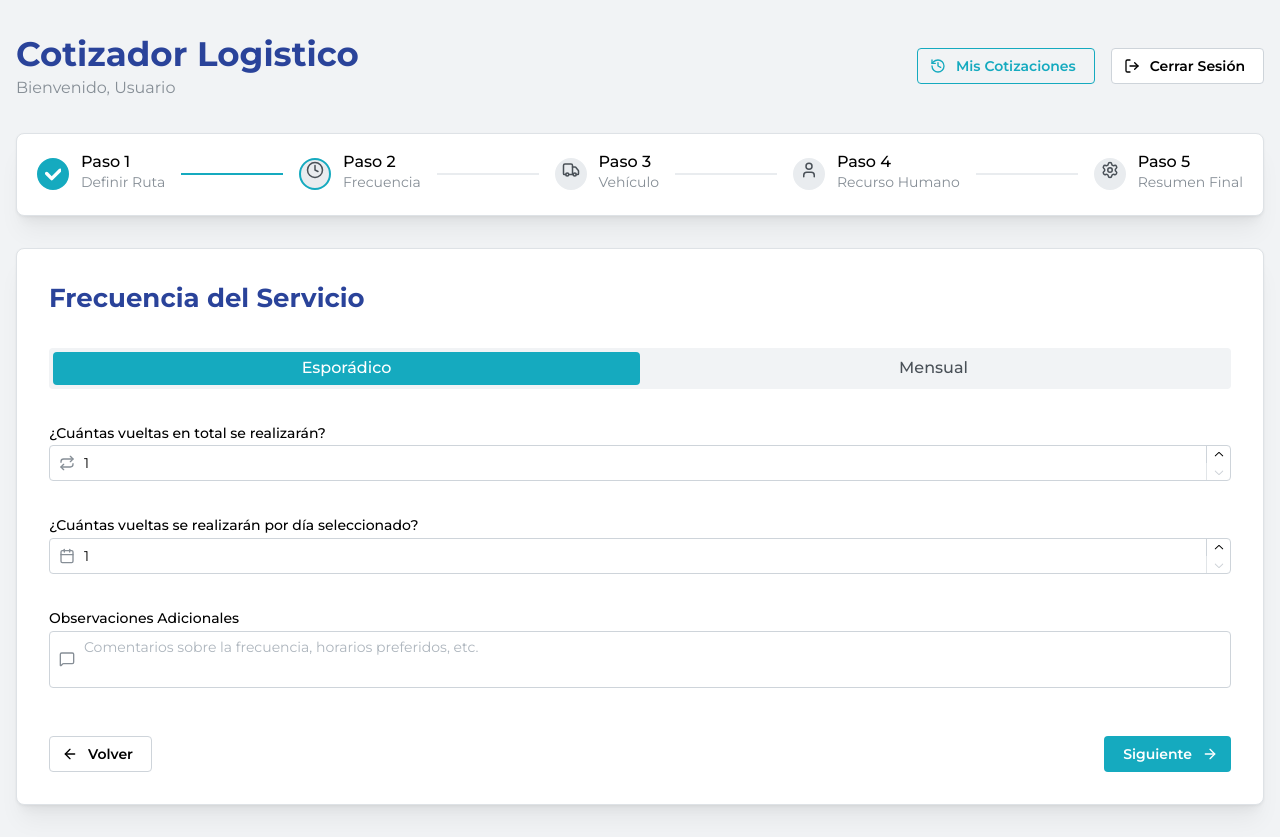
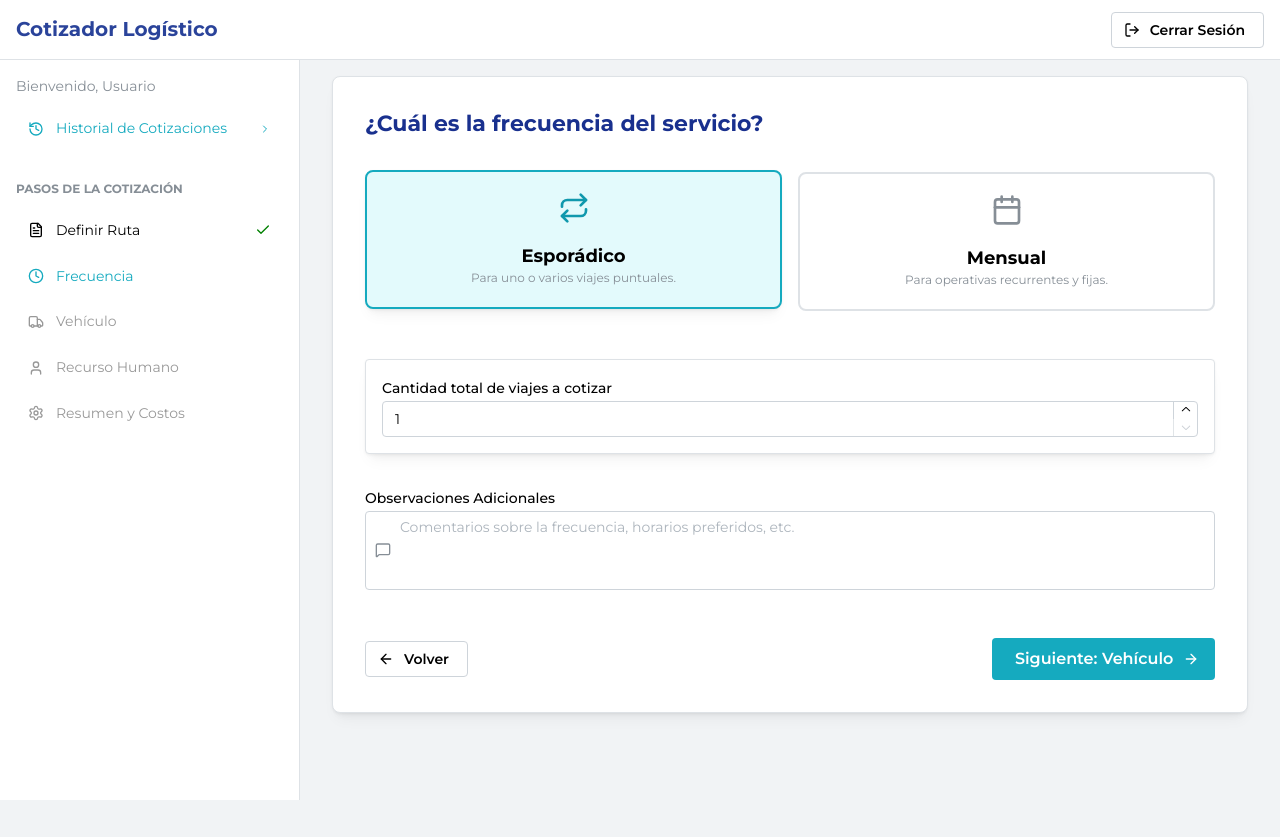
Before and after one commit to matiasbourgeois/cotizadorRutas, a React (Vite) app in the folder cotizadorRutas-frontend/: page /cotizador/frecuencia/1 in a window 1280 px wide. After the commit the page ends 800 px from the top, so only its background shows below. Built offline with nearby package versions, Linux system fonts and the light colour scheme; sample sign-in values are in the browser's storage.

Commit message:
WIP: Guardando progreso en la propuesta

```diff
--- a/cotizadorRutas-frontend/package.json
+++ b/cotizadorRutas-frontend/package.json
@@ -21,6 +21,7 @@
     "bootstrap": "^5.3.6",
     "date-fns": "^4.1.0",
     "dayjs": "^1.11.13",
+    "framer-motion": "^12.19.1",
     "lucide-react": "^0.513.0",
     "react": "^19.1.0",
     "react-bootstrap": "^2.10.10",
--- a/cotizadorRutas-frontend/src/context/Cotizacion.jsx
+++ b/cotizadorRutas-frontend/src/context/Cotizacion.jsx
@@ -1,4 +1,4 @@
-// ruta: src/context/Cotizacion.jsx
+// Archivo: cotizadorRutas-frontend/src/context/Cotizacion.jsx (Versión Robusta)
 
 import React, { createContext, useContext, useState } from "react";
 
@@ -6,32 +6,54 @@ const CotizacionContext = createContext();
 
 export const useCotizacion = () => useContext(CotizacionContext);
 
+// Definimos un estado inicial claro para todo el cotizador
+const initialState = {
+  puntosEntrega: null,
+  frecuencia: null,
+  vehiculo: null,
+  recursoHumano: null,
+  detallesCarga: { tipo: 'general', pesoKg: 0, valorDeclarado: 0 },
+};
+
 export const CotizacionProvider = ({ children }) => {
-  // Estados para cada paso del cotizador
-  const [puntosEntrega, setPuntosEntrega] = useState(null);
-  const [frecuencia, setFrecuencia] = useState(null);
-  const [vehiculo, setVehiculo] = useState(null);
-  const [recursoHumano, setRecursoHumano] = useState(null);
+  // ¿Por qué este cambio?
+  // 1.  Ahora tenemos un único estado 'cotizacion' que contiene todo.
+  // 2.  Este estado siempre empieza con una estructura definida (initialState),
+  //     por lo que 'cotizacion.puntosEntrega' nunca será indefinido, será 'null' al principio.
+  const [cotizacion, setCotizacion] = useState(initialState);
 
-  // ✅ LÍNEA FALTANTE AÑADIDA
-  // Aquí declaramos el estado para los detalles de la carga.
-  const [detallesCarga, setDetallesCarga] = useState({ tipo: 'general', pesoKg: 0, valorDeclarado: 0 });
+  // Creamos funciones específicas para modificar cada parte del estado
+  const setPuntosEntrega = (puntos) => {
+    setCotizacion(prev => ({ ...prev, puntosEntrega: puntos }));
+  };
 
+  const setFrecuencia = (frecuencia) => {
+    setCotizacion(prev => ({ ...prev, frecuencia: frecuencia }));
+  };
+
+  const setVehiculo = (vehiculo) => {
+    setCotizacion(prev => ({ ...prev, vehiculo: vehiculo }));
+  };
+
+  const setRecursoHumano = (recursoHumano) => {
+    setCotizacion(prev => ({ ...prev, recursoHumano: recursoHumano }));
+  };
+
+  const setDetallesCarga = (detalles) => {
+    setCotizacion(prev => ({ ...prev, detallesCarga: detalles }));
+  };
 
   return (
     <CotizacionContext.Provider
       value={{
-        puntosEntrega,
+        // Pasamos el objeto completo de la cotización
+        cotizacion,
+        // Y pasamos las funciones para modificarlo
         setPuntosEntrega,
-        frecuencia,
         setFrecuencia,
-        vehiculo,
         setVehiculo,
-        recursoHumano,
         setRecursoHumano,
-        // Ahora estas variables sí existen y pueden ser pasadas en el contexto
-        detallesCarga,
-        setDetallesCarga
+        setDetallesCarga,
       }}
     >
       {children}
--- a/cotizadorRutas-frontend/src/layouts/CotizadorLayout.jsx
+++ b/cotizadorRutas-frontend/src/layouts/CotizadorLayout.jsx
@@ -1,44 +1,46 @@
-// Archivo: cotizadorRutas-frontend/src/layouts/CotizadorLayout.jsx
+// Archivo: cotizadorRutas-frontend/src/layouts/CotizadorLayout.jsx (Versión Rediseño "Cockpit")
 
-import React from 'react';
 import { Outlet, useLocation, Link } from 'react-router-dom';
-import { Stepper, Container, Paper, Title, rem, Group, Text, Button, Box } from '@mantine/core';
-import { FileText, Clock, Truck, User, Settings, Check, LogOut, History } from 'lucide-react';
+import { AppShell, Burger, Group, Text, NavLink, Box, Container, Button } from '@mantine/core';
+import { useDisclosure } from '@mantine/hooks';
+import { FileText, Clock, Truck, User, Settings, Check, LogOut, History, ChevronRight } from 'lucide-react';
 import { useAuth } from '../context/AuthContext';
 
 const CotizadorLayout = () => {
+  // ¿Por qué este cambio?
+  // Usamos el componente AppShell de Mantine, que está diseñado específicamente
+  // para crear layouts complejos con paneles laterales (navbar) y un área de
+  // contenido principal. Es la herramienta perfecta para nuestra visión.
+
+  const [opened, { toggle }] = useDisclosure();
   const location = useLocation();
   const { auth, cerrarSesionAuth } = useAuth();
 
-  const stepPaths = [
-    '/',
-    '/cotizador/frecuencia',
-    '/cotizador/vehiculo',
-    '/cotizador/recurso-humano',
-    '/cotizador/configuracion-final'
+  const steps = [
+    { path: '/', label: 'Definir Ruta', icon: FileText },
+    { path: '/cotizador/frecuencia', label: 'Frecuencia', icon: Clock },
+    { path: '/cotizador/vehiculo', label: 'Vehículo', icon: Truck },
+    { path: '/cotizador/recurso-humano', label: 'Recurso Humano', icon: User },
+    { path: '/cotizador/configuracion-final', label: 'Resumen y Costos', icon: Settings },
   ];
 
-  let active = stepPaths.findIndex(path => location.pathname.startsWith(path) && path !== '/');
-  if (location.pathname === '/') active = 0;
-  if (location.pathname.startsWith('/cotizador/configuracion-final')) active = 4;
+  // Lógica para determinar el paso activo (y los completados)
+  let activeIndex = steps.findIndex(step => location.pathname.startsWith(step.path) && step.path !== '/');
+  if (location.pathname === '/') activeIndex = 0;
+  if (location.pathname.startsWith('/cotizador/configuracion-final')) activeIndex = 4;
+
 
   return (
-    <Container size="xl" my="xl">
-      {/* --- INICIO: ENCABEZADO AÑADIDO --- */}
-      <Group justify="space-between" mb="xl">
-        <Box>
-          <Title order={1} c="deep-blue.7">Cotizador Logistico</Title>
-          <Text c="dimmed">Bienvenido, {auth?.nombre || 'Usuario'}</Text>
-        </Box>
-            <Group>
-                <Button
-                    component={Link}
-                    to="/historial"
-                    variant="outline"
-                    leftSection={<History size={16} />}
+    <AppShell
+      header={{ height: 60 }}
+      navbar={{ width: 300, breakpoint: 'sm', collapsed: { mobile: !opened } }}
+      padding="md"
     >
-                    Mis Cotizaciones
-                </Button>
+      {/* --- Encabezado Superior --- */}
+      <AppShell.Header>
+        <Group h="100%" px="md" justify="space-between">
+            <Burger opened={opened} onClick={toggle} hiddenFrom="sm" size="sm" />
+            <Text fw={700} c="deep-blue.7" size="xl">Cotizador Logístico</Text>
             <Button
                 variant="default"
                 leftSection={<LogOut size={16} />}
@@ -47,45 +49,57 @@ const CotizadorLayout = () => {
                 Cerrar Sesión
             </Button>
         </Group>
-      </Group>
+      </AppShell.Header>
 
-      <Paper withBorder shadow="md" p="lg" mb="xl" radius="md">
-        <Stepper active={active} color="cyan" iconSize={32}>
-          <Stepper.Step
-            icon={<FileText style={{ width: rem(18), height: rem(18) }} />}
-            label="Paso 1"
-            description="Definir Ruta"
+      {/* --- Columna Izquierda: El "Panel de Misión" --- */}
+      <AppShell.Navbar p="md">
+        <Text c="dimmed" size="sm" mb="sm">Bienvenido, {auth?.nombre || 'Usuario'}</Text>
+
+        <NavLink
+            href="/historial"
+            label="Historial de Cotizaciones"
+            leftSection={<History size={16} />}
+            rightSection={<ChevronRight size={12} />}
+            variant="subtle"
+            active
+            component={Link}
+            to="/historial"
+            mb="xl"
         />
-          <Stepper.Step
-            icon={<Clock style={{ width: rem(18), height: rem(18) }} />}
-            label="Paso 2"
-            description="Frecuencia"
+
+        <Text tt="uppercase" size="xs" c="dimmed" fw={700} mb="sm">Pasos de la cotización</Text>
+
+        {steps.map((step, index) => {
+            const isCompleted = index < activeIndex;
+            const isActive = index === activeIndex;
+
+            return (
+                <NavLink
+                    key={step.label}
+                    href={isCompleted ? step.path : undefined}
+                    label={step.label}
+                    leftSection={<step.icon size={16} />}
+                    rightSection={isCompleted ? <Check size={16} color="green" /> : null}
+                    active={isActive}
+                    disabled={!isCompleted && !isActive}
+                    component={isCompleted ? Link : 'div'}
+                    to={isCompleted ? step.path : undefined}
+                    variant="subtle"
+                    mb={5}
                 />
-          <Stepper.Step
-            icon={<Truck style={{ width: rem(18), height: rem(18) }} />}
-            label="Paso 3"
-            description="Vehículo"
-          />
-          <Stepper.Step
-            icon={<User style={{ width: rem(18), height: rem(18) }} />}
-            label="Paso 4"
-            description="Recurso Humano"
-          />
-          <Stepper.Step
-            icon={<Settings style={{ width: rem(18), height: rem(18) }} />}
-            label="Paso 5"
-            description="Resumen Final"
-          />
-          <Stepper.Completed>
-            <Check style={{ width: rem(18), height: rem(18) }} />
-          </Stepper.Completed>
-        </Stepper>
-      </Paper>
+            );
+        })}
+        {/* Aquí irá el "Live Summary Ticker" en el futuro */}
+      </AppShell.Navbar>
 
-      <Paper withBorder shadow="md" p="xl" radius="md">
+      {/* --- Columna Derecha: El "Área de Trabajo" --- */}
+      <AppShell.Main>
+        <Container fluid>
+            {/* El Outlet renderizará el contenido del paso actual aquí */}
             <Outlet />
-      </Paper>
         </Container>
+      </AppShell.Main>
+    </AppShell>
   );
 };
 
--- a/cotizadorRutas-frontend/src/pages/frecuenciaPaso/FrecuenciaPaso.jsx
+++ b/cotizadorRutas-frontend/src/pages/frecuenciaPaso/FrecuenciaPaso.jsx
@@ -1,21 +1,81 @@
-// ruta: src/pages/frecuenciaPaso/FrecuenciaPaso.jsx
+// Archivo: cotizadorRutas-frontend/src/pages/frecuenciaPaso/FrecuenciaPaso.jsx (Versión Rediseño "Cockpit")
 
 import { useState } from "react";
 import clienteAxios from "../../api/clienteAxios";
 import { useNavigate, useParams } from "react-router-dom";
 import { useCotizacion } from "../../context/Cotizacion";
 import {
-    Stack,
-    Title,
-    SegmentedControl,
-    NumberInput,
-    Chip,
-    Group,
-    Textarea,
-    Button
+    Stack, Title, NumberInput, Group, Textarea, Button, Paper, Text, UnstyledButton, useMantineTheme
 } from "@mantine/core";
 import { Calendar, Repeat, MessageSquare, ArrowRight, ArrowLeft } from "lucide-react";
-import { API_URL } from '../../apiConfig';
+import { notifications } from '@mantine/notifications';
+import { motion, AnimatePresence } from "framer-motion";
+
+// --- Componente interno para las tarjetas de selección ---
+const SelectionCard = ({ icon: Icon, label, description, selected, ...props }) => {
+    const theme = useMantineTheme();
+    return (
+        <UnstyledButton
+            {...props}
+            style={{
+                flex: 1,
+                padding: '20px',
+                border: `2px solid ${selected ? theme.colors.cyan[6] : theme.colors.gray[3]}`,
+                borderRadius: theme.radius.md,
+                backgroundColor: selected ? theme.colors.cyan[0] : 'transparent',
+                textAlign: 'center',
+                transition: 'all 0.2s ease',
+                transform: selected ? 'translateY(-2px)' : 'none',
+                boxShadow: selected ? theme.shadows.sm : 'none'
+            }}
+        >
+            <Icon size={32} color={selected ? theme.colors.cyan[7] : theme.colors.gray[6]} style={{ marginBottom: 10 }} />
+            <Text fw={700} size="lg">{label}</Text>
+            <Text size="xs" c="dimmed">{description}</Text>
+        </UnstyledButton>
+    );
+};
+
+// --- Componente interno para el calendario semanal ---
+const WeekdayPicker = ({ value, onChange }) => {
+    const theme = useMantineTheme();
+    const days = ['L', 'M', 'X', 'J', 'V', 'S', 'D'];
+    const fullDays = ["lunes", "martes", "miércoles", "jueves", "viernes", "sábado", "domingo"];
+
+    const handleDayClick = (day) => {
+        const newValue = value.includes(day)
+            ? value.filter((d) => d !== day)
+            : [...value, day];
+        onChange(newValue);
+    };
+
+    return (
+        <Group justify="center" gap="xs">
+            {days.map((day, index) => {
+                const fullDay = fullDays[index];
+                const isSelected = value.includes(fullDay);
+                return (
+                    <UnstyledButton
+                        key={fullDay}
+                        onClick={() => handleDayClick(fullDay)}
+                        style={{
+                            width: 36, height: 36,
+                            borderRadius: '50%',
+                            backgroundColor: isSelected ? theme.colors.cyan[6] : theme.colors.gray[1],
+                            color: isSelected ? 'white' : theme.colors.gray[7],
+                            display: 'flex', alignItems: 'center', justifyContent: 'center',
+                            fontWeight: 700,
+                            transition: 'all 0.2s ease',
+                        }}
+                    >
+                        {day}
+                    </UnstyledButton>
+                );
+            })}
+        </Group>
+    );
+};
+
 
 const FrecuenciaPaso = () => {
     const [tipo, setTipo] = useState("esporadico");
@@ -29,9 +89,8 @@ const FrecuenciaPaso = () => {
     const navigate = useNavigate();
     const { setFrecuencia } = useCotizacion();
 
-  const diasSemana = ["lunes", "martes", "miércoles", "jueves", "viernes", "sábado", "domingo"];
-
     const handleSubmit = async () => {
+        // ... (lógica de submit no cambia)
         setIsSaving(true);
         const data = {
           tipo,
@@ -39,68 +98,85 @@ const FrecuenciaPaso = () => {
           observaciones,
           vueltasTotales: tipo === 'esporadico' ? vueltasTotales : null,
           diasSeleccionados: tipo === 'mensual' ? diasSeleccionados : [],
+          rutaId: idRuta
         };
-
         try {
-      // Aunque el backend no usa directamente este endpoint para el cálculo final,
-      // es una buena práctica guardar la selección de frecuencia.
-      const res = await clienteAxios.post('/frecuencias-ruta', data);
-      setFrecuencia(data); // Guardamos la data localmente en el contexto
+          await clienteAxios.post(`/frecuencias-ruta`, data);
+          setFrecuencia(data);
           navigate(`/cotizador/vehiculo/${idRuta}`);
         } catch (error) {
           console.error("❌ Error al guardar frecuencia:", error);
-      alert("Error al guardar frecuencia. Revisa la consola.");
+          notifications.show({ title: 'Error al Guardar', message: 'No se pudo guardar la frecuencia.', color: 'red'});
         } finally {
           setIsSaving(false);
         }
     };
 
     return (
+        <Paper withBorder p="xl" radius="md" shadow="sm">
             <Stack gap="xl">
-        <Title order={2} c="deep-blue.7">Frecuencia del Servicio</Title>
+                <Title order={3} c="deep-blue.8">¿Cuál es la frecuencia del servicio?</Title>
 
-        <SegmentedControl
-            value={tipo}
-            onChange={setTipo}
-            color="cyan"
-            size="md"
-            data={[
-                { label: 'Esporádico', value: 'esporadico' },
-                { label: 'Mensual', value: 'mensual' },
-            ]}
+                <Group grow align="stretch">
+                    <SelectionCard
+                        icon={Repeat}
+                        label="Esporádico"
+                        description="Para uno o varios viajes puntuales."
+                        selected={tipo === 'esporadico'}
+                        onClick={() => setTipo('esporadico')}
                     />
+                    <SelectionCard
+                        icon={Calendar}
+                        label="Mensual"
+                        description="Para operativas recurrentes y fijas."
+                        selected={tipo === 'mensual'}
+                        onClick={() => setTipo('mensual')}
+                    />
+                </Group>
 
+                <AnimatePresence>
                     {tipo === 'esporadico' && (
+                        <motion.div
+                            key="esporadico"
+                            initial={{ opacity: 0, height: 0 }}
+                            animate={{ opacity: 1, height: 'auto' }}
+                            exit={{ opacity: 0, height: 0 }}
+                        >
+                           <Paper withBorder p="md" radius="sm" mt="md">
                                 <NumberInput
-                label="¿Cuántas vueltas en total se realizarán?"
+                                    label="Cantidad total de viajes a cotizar"
                                     value={vueltasTotales}
                                     onChange={(value) => setVueltasTotales(Number(value))}
                                     min={1}
                                     allowDecimal={false}
-                leftSection={<Repeat size={16} />}
                                 />
+                           </Paper>
+                        </motion.div>
                     )}
 
                     {tipo === 'mensual' && (
-             <Chip.Group multiple value={diasSeleccionados} onChange={setDiasSeleccionados}>
-                <Group justify="center" gap="xs">
-                    {diasSemana.map((dia) => (
-                        <Chip key={dia} value={dia} variant="outline" size="sm">
-                           {dia.charAt(0).toUpperCase() + dia.slice(1)}
-                        </Chip>
-                    ))}
-                </Group>
-            </Chip.Group>
-        )}
-
+                         <motion.div
+                            key="mensual"
+                            initial={{ opacity: 0, height: 0 }}
+                            animate={{ opacity: 1, height: 'auto' }}
+                            exit={{ opacity: 0, height: 0 }}
+                        >
+                           <Paper withBorder p="md" radius="sm" mt="md">
+                                <Stack>
+                                    <Text fw={500} size="sm">Selecciona los días de la semana</Text>
+                                    <WeekdayPicker value={diasSeleccionados} onChange={setDiasSeleccionados} />
                                     <NumberInput
                                         label="¿Cuántas vueltas se realizarán por día seleccionado?"
                                         value={viajesPorDia}
                                         onChange={(value) => setViajesPorDia(Number(value))}
                                         min={1}
                                         allowDecimal={false}
-            leftSection={<Calendar size={16} />}
                                     />
+                                </Stack>
+                           </Paper>
+                        </motion.div>
+                    )}
+                </AnimatePresence>
 
                 <Textarea
                     label="Observaciones Adicionales"
@@ -109,26 +185,19 @@ const FrecuenciaPaso = () => {
                     onChange={(e) => setObservaciones(e.target.value)}
                     leftSection={<MessageSquare size={16} />}
                     autosize
-            minRows={2}
+                    minRows={3}
                 />
 
                 <Group justify="space-between" mt="md">
-            <Button
-                variant="default"
-                onClick={() => navigate(-1)}
-                leftSection={<ArrowLeft size={16} />}
-            >
+                    <Button variant="default" onClick={() => navigate(-1)} leftSection={<ArrowLeft size={16} />}>
                         Volver
                     </Button>
-            <Button
-                onClick={handleSubmit}
-                loading={isSaving}
-                rightSection={<ArrowRight size={16} />}
-            >
-                Siguiente
+                    <Button onClick={handleSubmit} loading={isSaving} rightSection={<ArrowRight size={16} />} size="md">
+                        Siguiente: Vehículo
                     </Button>
                 </Group>
             </Stack>
+        </Paper>
     );
 };
 
```
Also changed, not shown: cotizadorRutas-frontend/src/components/TablaPuntos.jsx (+8 -13 lines), cotizadorRutas-frontend/src/pages/puntosEntregaPaso/PuntosEntregaPaso.jsx (+86 -74 lines), 1 other file (tests, documents, lock files or other folders). Lines whose indentation alone changed are shown as unchanged.
